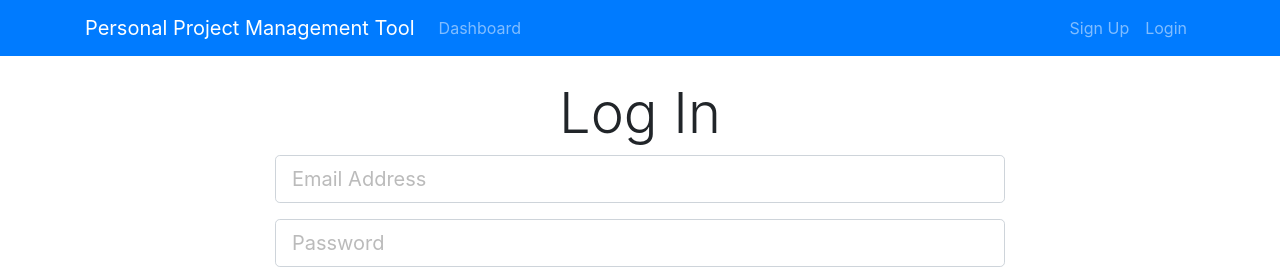
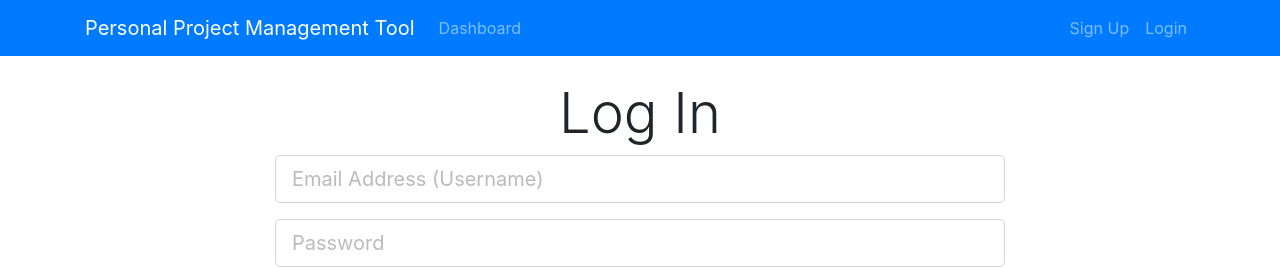
Before and after one commit to DraganKal/dkIntPPPMTool, a React (Create React App) app in the folder ppmtool-react-client/: page /login in a window 1280 px wide. Shown: the top 268 px of the page. Built offline with nearby package versions, Linux system fonts and the light colour scheme.

Commit message:
Login form

```diff
--- a/ppmtool-react-client/src/components/UserManagement/Login.js
+++ b/ppmtool-react-client/src/components/UserManagement/Login.js
@@ -1,6 +1,33 @@
 import React, { Component } from "react";
+import PropTypes from "prop-types";
+import { connect } from "react-redux";
+import classnames from "classnames";
+import { login } from "../../actions/securitiActions";
 
 class Login extends Component {
+  constructor() {
+    super();
+    this.state = {
+      username: "",
+      password: "",
+    };
+    this.onChange = this.onChange.bind(this);
+    this.onSubmit = this.onSubmit.bind(this);
+  }
+
+  onChange(e) {
+    this.setState({ [e.target.name]: e.target.value });
+  }
+
+  onSubmit(e) {
+    e.preventDefault();
+    const LoginRequest = {
+      username: this.state.username,
+      password: this.state.password,
+    };
+    this.props.login(LoginRequest);
+  }
+
   render() {
     return (
       <div className="login">
@@ -8,13 +35,15 @@ class Login extends Component {
           <div className="row">
             <div className="col-md-8 m-auto">
               <h1 className="display-4 text-center">Log In</h1>
-              <form action="dashboard.html">
+              <form onSubmit={this.onSubmit}>
                 <div className="form-group">
                   <input
-                    type="email"
+                    type="text"
                     className="form-control form-control-lg"
-                    placeholder="Email Address"
-                    name="email"
+                    placeholder="Email Address (Username)"
+                    name="username"
+                    value={this.state.username}
+                    onChange={this.onChange}
                   />
                 </div>
                 <div className="form-group">
@@ -23,6 +52,8 @@ class Login extends Component {
                     className="form-control form-control-lg"
                     placeholder="Password"
                     name="password"
+                    value={this.state.password}
+                    onChange={this.onChange}
                   />
                 </div>
                 <input type="submit" className="btn btn-info btn-block mt-4" />
@@ -34,4 +65,15 @@ class Login extends Component {
     );
   }
 }
-export default Login;
+
+Login.propTypes = {
+  login: PropTypes.func.isRequired,
+  errors: PropTypes.object.isRequired,
+};
+
+const mapStateToProps = (state) => ({
+  security: state.security,
+  errors: state.errors,
+});
+
+export default connect(mapStateToProps, { login })(Login);
```
Also changed, not shown: 1 other file (tests, documents, lock files or other folders).
